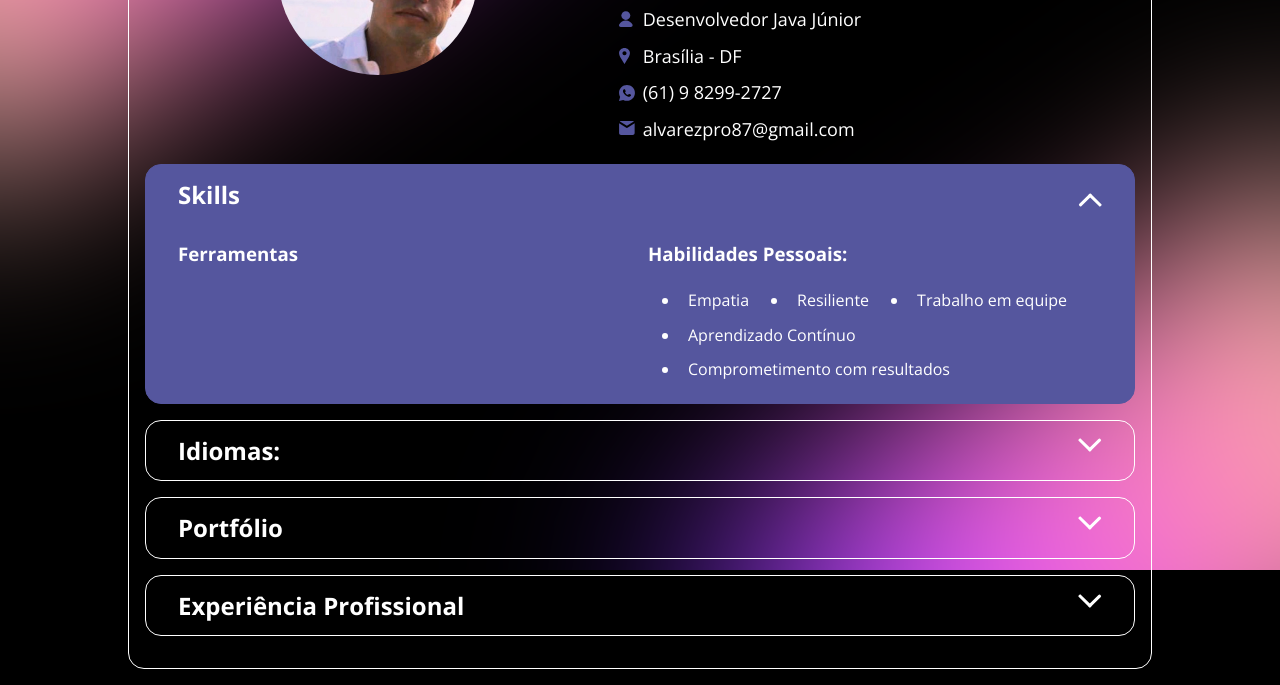
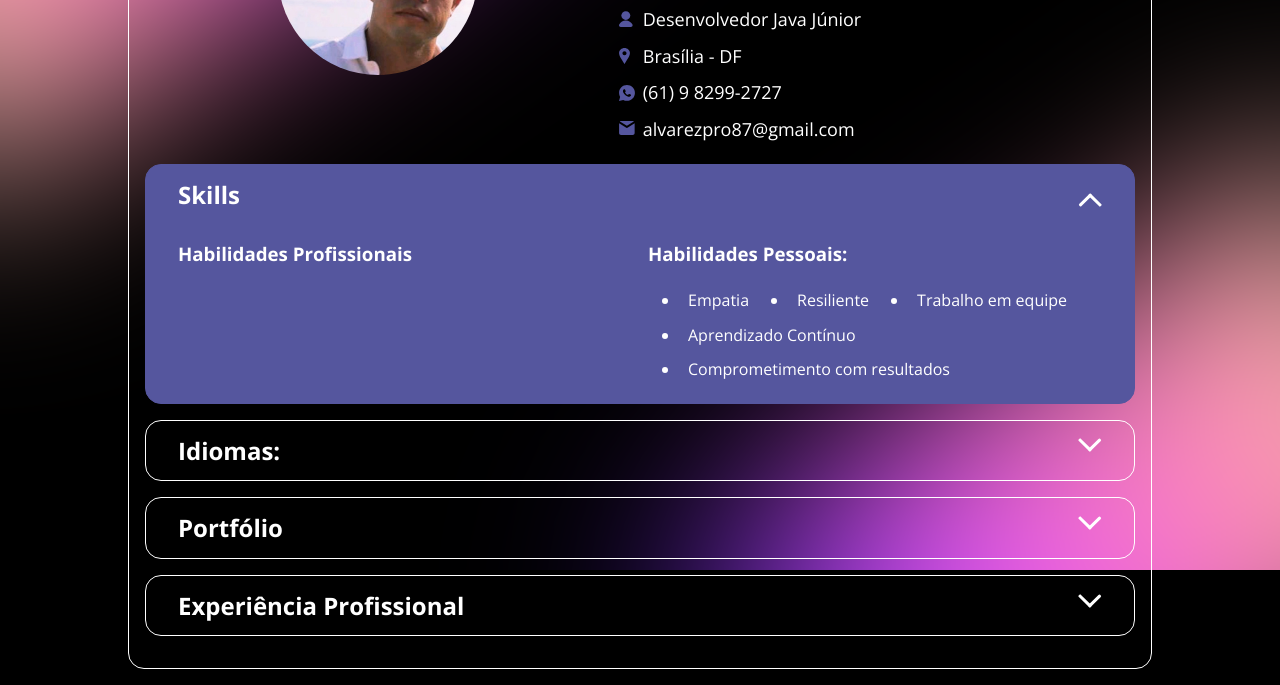
Before and after one commit to Alvarezpro87/js-portifolio, a plain HTML site: page index.html in a window 1280 px wide. Both pictures are taken after a click on the button "Skills". Shown: the part 230-915 px from the top of the page. Drawn offline with nearby package versions, Linux system fonts and the light colour scheme; no server answers.

Commit message:
Incluindo o Json

```diff
--- a/assets/data/profile.json
+++ b/assets/data/profile.json
@@ -54,7 +54,7 @@
   },
   "languages": [
     "Português BR (Nativo)" ,
-    "Inglês (avançado)",
+    "Inglês (avançado)"
 
   ],
   "portfolio": [
@@ -85,7 +85,7 @@
       "description": "Como Técnico de Infraestrutura Corregedoria na Polícia Militar do Distrito Federal, sou responsável pela administração de hardware e software corporativos,
       incluindo o gerenciamento do Active Directory e o suporte aos usuários, tanto presencial quanto remotamente. Além disso, atuo no monitoramento de sistemas com o Zabbix e
       presto suporte na implantação de telefonia VOIP."
-    },
+    }
 
   ]
 }
--- a/index.html
+++ b/index.html
@@ -56,7 +56,7 @@
             <div class="content">
                 <div class="skills">
                     <section class="tools">
-                        <h3>Ferramentas </h3>
+                        <h3>Habilidades Profissionais </h3>
                         <ul id="profile.skills.hardSkills">
                         </ul>
                     </section>
```
